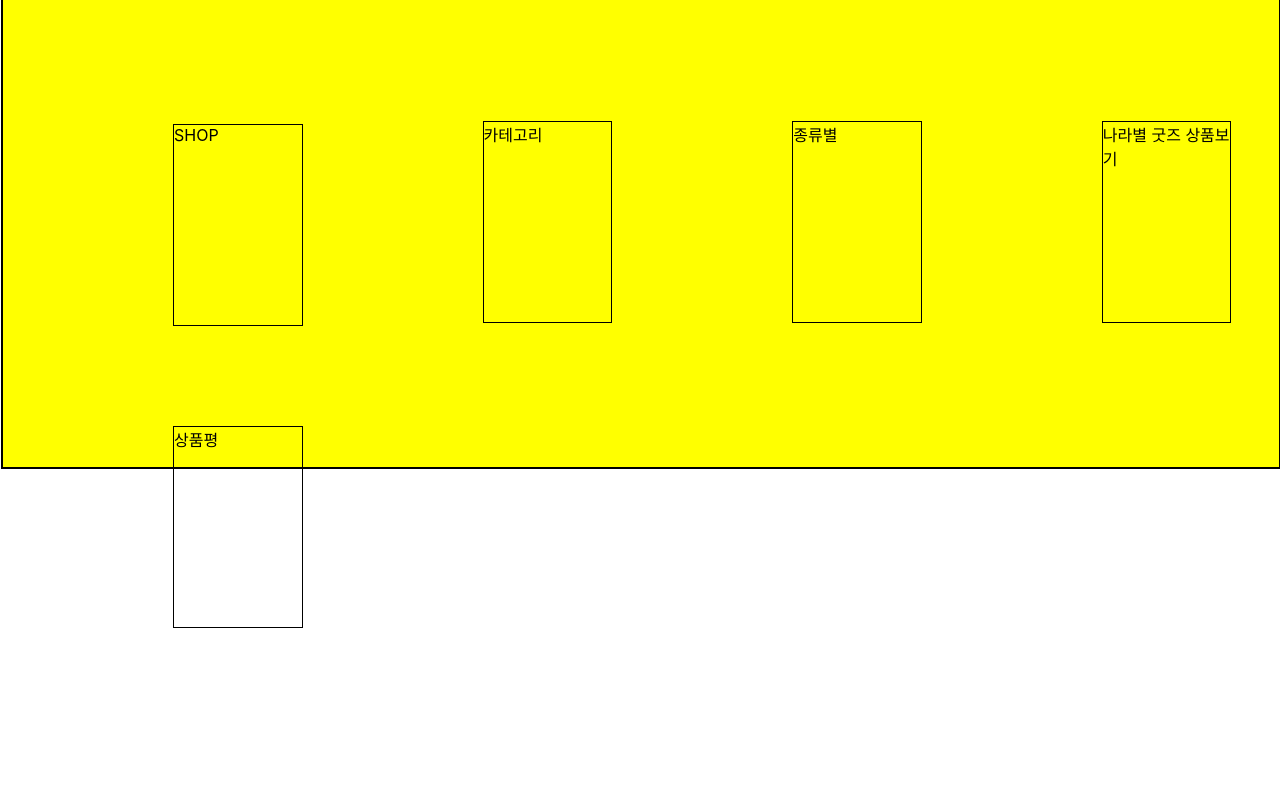
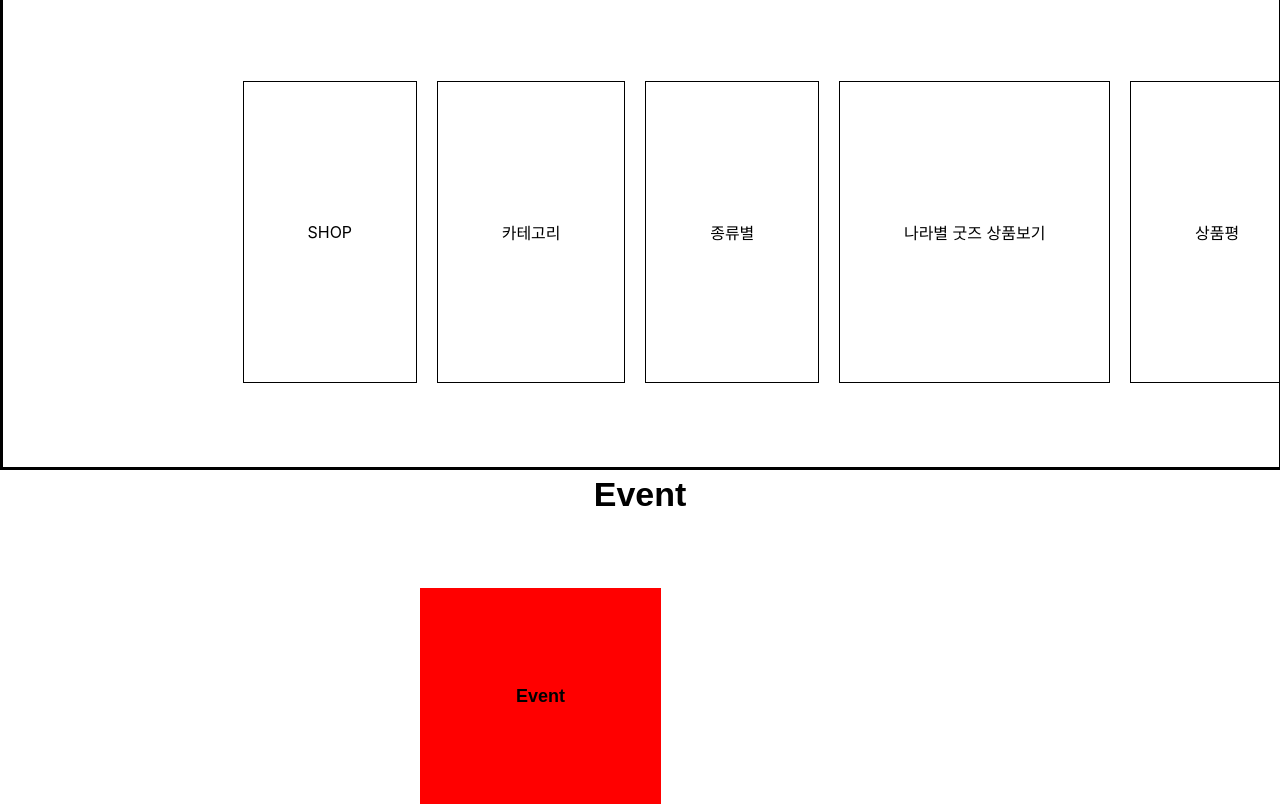
Before and after one commit to Koras02/Portfolio-GoodsShop, a React (Create React App) app: page / in a window 1280 px wide. Shown: the part 540-1346 px from the top of the page. Before the commit the page ends 1178 px from the top, so only its background shows below. Built offline with nearby package versions, Linux system fonts and the light colour scheme.

Commit message:
중간 저장

```diff
--- a/public/index.html
+++ b/public/index.html
@@ -3,7 +3,7 @@
   <head>
     <meta charset="utf-8" />
     <link rel="icon" href="%PUBLIC_URL%/favicon.ico" />
-    <meta name="viewport" content="width=device-width, initial-scale=1" />
+    <meta name="viewport" content="width=device-width, initial-scale=1.0" />
     <meta name="theme-color" content="#000000" />
     <meta
       name="description"
--- /dev/null
+++ b/src/MainPage/Event/Event.js
@@ -0,0 +1,30 @@
+import React from 'react';
+import {
+  EventWrapper,
+  EventWrapperH1,
+  EventWrapperH2,
+  EventForm
+  } from './EvnetStyle'
+
+function Event() {
+     return (
+        <EventWrapper>
+          <EventWrapperH1>Event</EventWrapperH1>
+       <EventForm>
+          <EventWrapperH2>Event</EventWrapperH2>
+          <EventWrapperH2>Event</EventWrapperH2>
+          <EventWrapperH2>Event</EventWrapperH2>
+          <EventWrapperH2>Event</EventWrapperH2>
+       </EventForm>
+          {/* <EventWrapperP>이전</EventWrapperP>
+          {/* <EventWrapperP>1</EventWrapperP>
+          <EventWrapperP>2</EventWrapperP>
+          <EventWrapperP>3</EventWrapperP>
+          <EventWrapperP>4</EventWrapperP>
+          <EventWrapperP>다음</EventWrapperP> */}
+        </EventWrapper>
+     );
+ }
+
+
+ export default Event;
--- /dev/null
+++ b/src/MainPage/Event/EvnetStyle.js
@@ -0,0 +1,40 @@
+import styled from 'styled-components';
+
+export const EventWrapper = styled.div`
+  width:100%;
+  height:1000px;
+  border:1px-solid #000;
+  justfiy-content:center;
+
+  @media screen and (max-width:768px) {
+    padding:100px 0;
+    float:left;
+}
+`;
+
+export const EventWrapperH1 = styled.div`
+  font:bold 34px/48px arial;
+  text-align:center;
+  margin:40px auto;
+`;
+
+
+export const EventWrapperH2 = styled.div`
+   font:bold 18px/24px arial;
+   text-align;center;
+   float:left;
+   padding:15%;
+   margin:30px 10px 0px 100px;
+   background:red;
+   box-sizing:border-box;
+   max-width:1300px;
+   }
+  `;
+
+
+export const EventForm = styled.div`
+  width:50%;
+  height:900px;
+  margin:auto;
+  position:relative;
+`;
--- a/src/MainPage/Header/Header.js
+++ b/src/MainPage/Header/Header.js
@@ -7,7 +7,7 @@ import {
     HeaderRightInput,
     HeaderRightInput1
     } from './HeaderStyle'
-import Mainvisual from './MainVisual/Mainvisual';
+// import Mainvisual from './MainVisual/Mainvisual';
 
 // 헤더 맨윗 메뉴 부분 담당
 function Header() {
--- a/src/MainPage/Header/MainVisual/MainVisualStyle.js
+++ b/src/MainPage/Header/MainVisual/MainVisualStyle.js
@@ -2,11 +2,11 @@ import styled from 'styled-components';
 
 export const FormHeaderWrapper = styled.div`
   width:100%;
-  height:200px;
+  max-width:100%;
+  max-height:2000px;
   border:1px solid #000;
-  background:gray;
-
-
+  display:inline-block;
+  float:left;
 `;
 
 export const FormHeaderBoard = styled.div`
@@ -15,19 +15,22 @@ export const FormHeaderBoard = styled.div`
   background:#fff;
   color:#000;
   font:bold 24px/30px arial;
+  overflow:auto;
 `;
 export const FormHeaderBoardH1 = styled.div`
    font:bold 30px/34px arial;
    margin: 70px auto;
    text-align:center;
    color:pink;
+   overflow:auto;
 `
 
 
 export const FormHeaderMenuWrapper = styled.div`
 height:600px;
 border:2px solid #000;
-background:yellow;
+background:#fff;
+overflow:hidden;
 `;
 
 export const FormHeaderH1 = styled.div`
@@ -39,9 +42,25 @@ export const FormHeaderH1 = styled.div`
 `;
 
 export const FormHeaderP = styled.div`
+  height:300px;
   display:inline-flex;
-  margin:90px 10px 10px 170px;
   border:1px solid #000;
-  width:10%;
-  height:200px;
+  justify-content:center;
+  float:left;
+  margin-left:5px;
+  align-items: center;
+  padding: 0 5%;
+  position:relative;
+  left:18%;
+
+  @media screen and (max-width:1540px) {
+    margin:50px 10px -10px;
+  }
+
+  @media screen and (max-width:1024px) {
+    width:10%;
+    height:200px;
+    padding:20px;
+    margin-right:-20px;
+  }
 `;
--- a/src/MainPage/Main.js
+++ b/src/MainPage/Main.js
@@ -1,4 +1,6 @@
- import React from 'react';
+import React from 'react';
+import Event from './Event/Event';
+
 import Header from './Header/Header';
 import Mainvisual from './Header/MainVisual/Mainvisual';
 
@@ -8,6 +10,7 @@ function Main() {
         <>
           <Header />
           <Mainvisual />
+          <Event />
         </>
      );
  }
```
Also changed, not shown: 1 other file (tests, documents, lock files or other folders).
